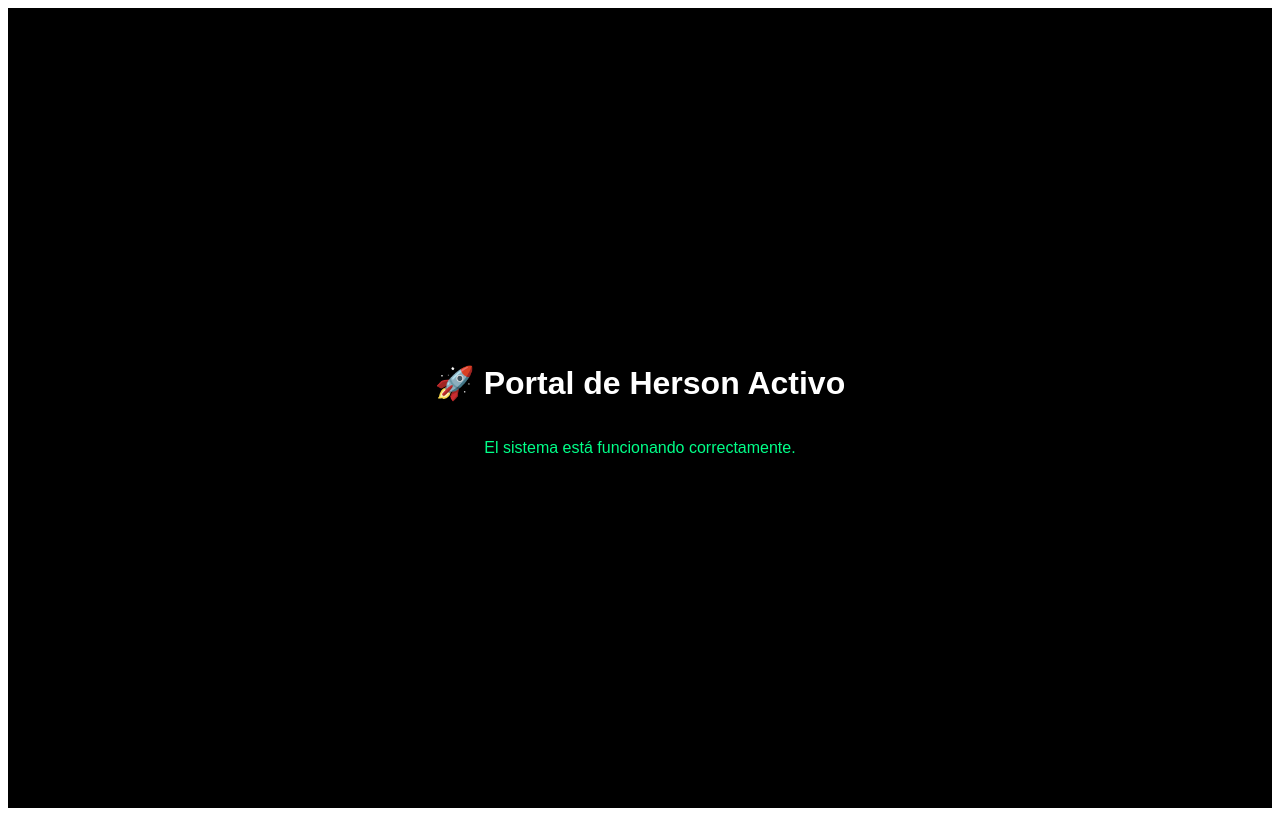
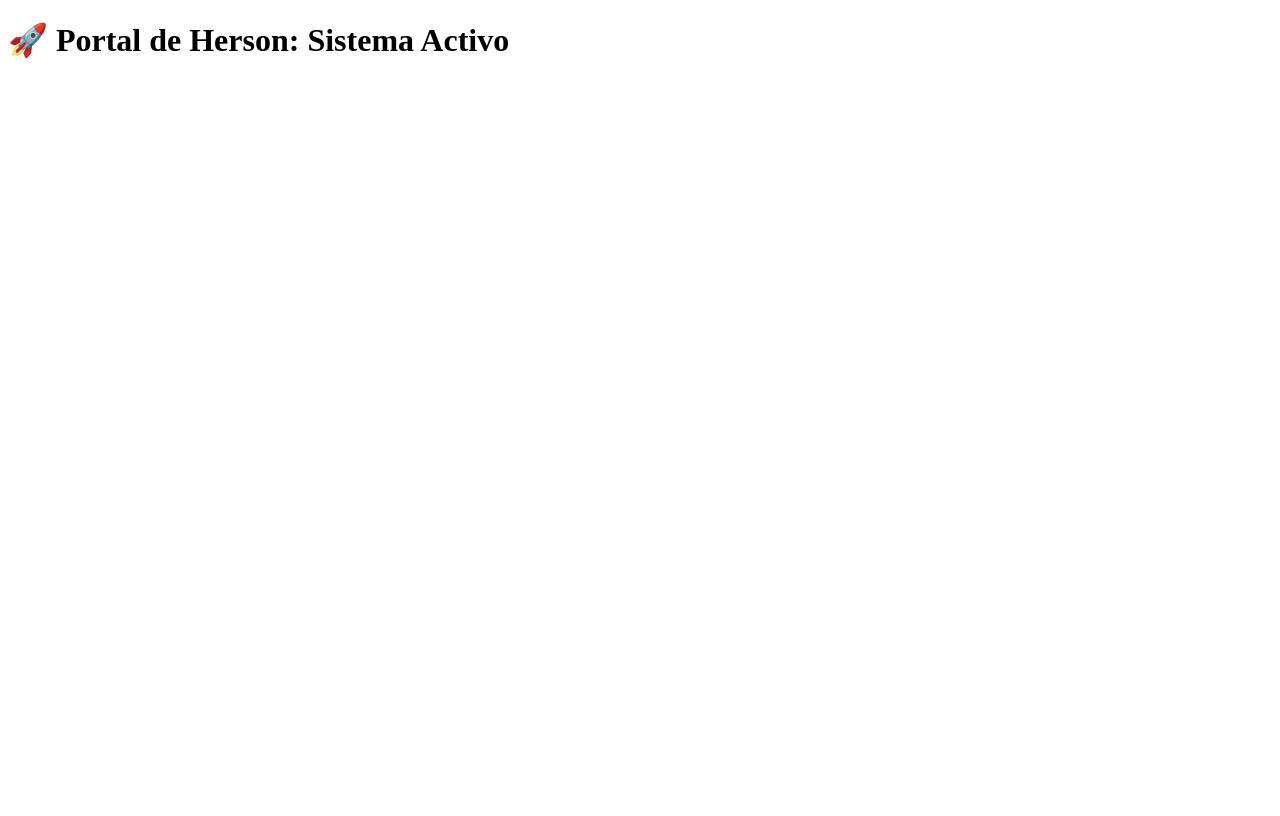
Before and after one commit to hersonsalgado08-beep/mi-portal-apps, a Next.js app: page / in a window 1280 px wide. Built offline with nearby package versions, Linux system fonts and the light colour scheme.

Commit message:
Update page.tsx

```diff
--- a/src/app/page.tsx
+++ b/src/app/page.tsx
@@ -1,17 +1,3 @@
 export default function Page() {
-  return (
-    <main style={{
-      backgroundColor: 'black',
-      color: 'white',
-      height: '100vh',
-      display: 'flex',
-      flexDirection: 'column',
-      alignItems: 'center',
-      justifyContent: 'center',
-      fontFamily: 'sans-serif'
-    }}>
-      <h1>🚀 Portal de Herson Activo</h1>
-      <p style={{ color: '#00ff88' }}>El sistema está funcionando correctamente.</p>
-    </main>
-  );
+  return <h1>🚀 Portal de Herson: Sistema Activo</h1>;
 }
```
